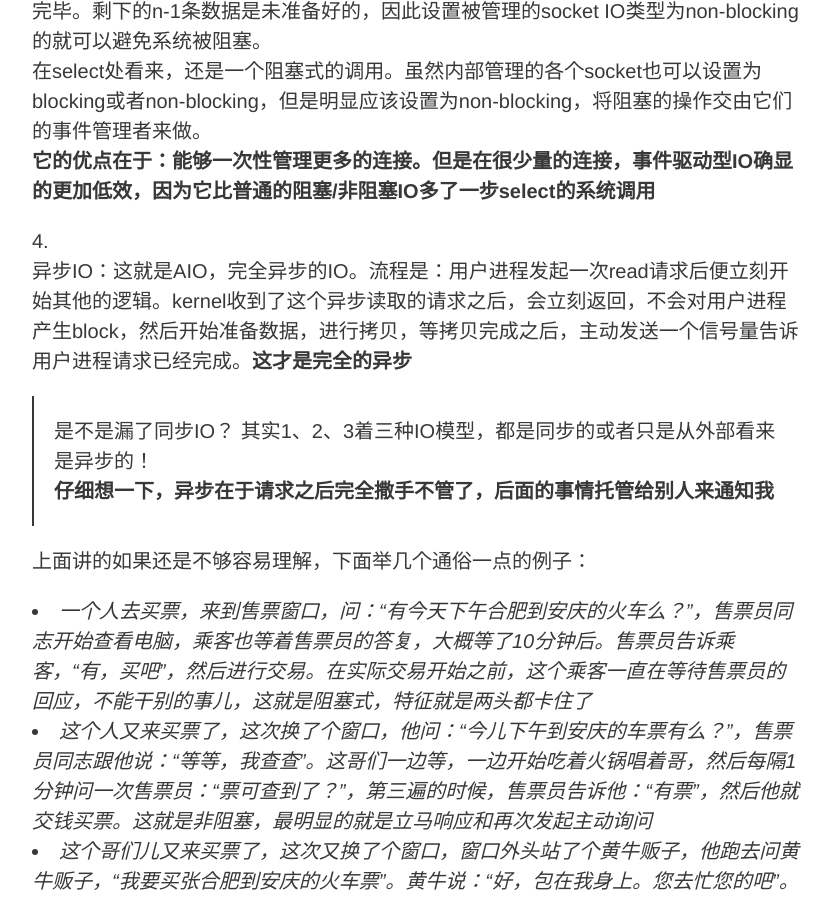
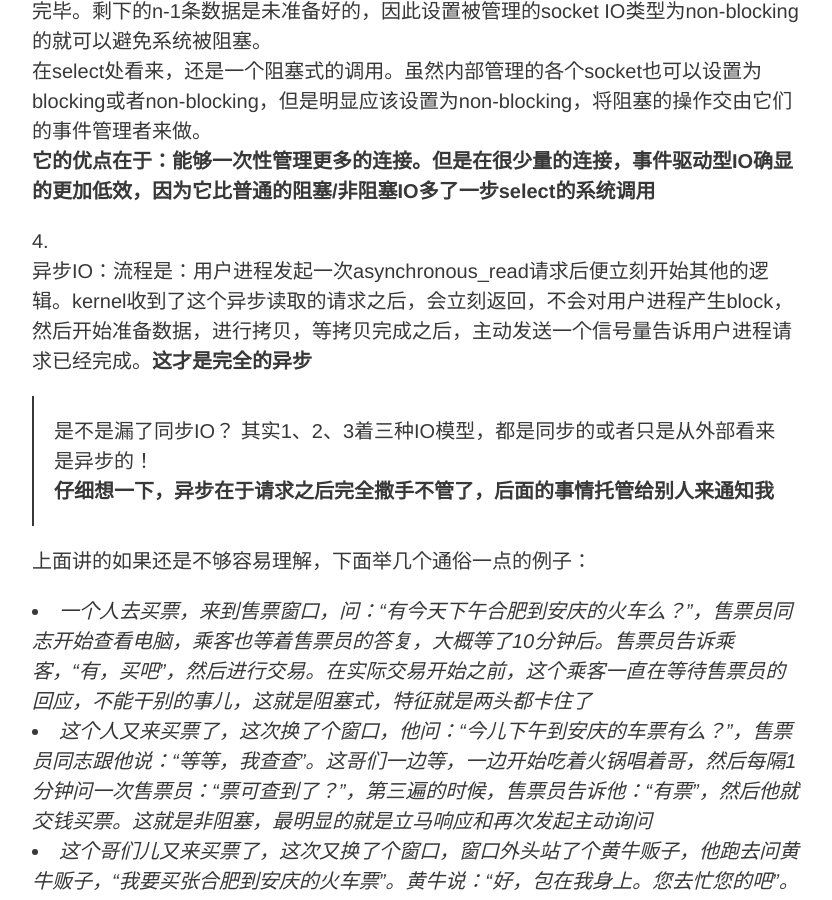
Before and after one commit to hellovigoss/blog, a Jekyll site: the page built from _posts/2015-02-14-about-IO.markdown, in a window 1280 px wide and 900 px high, scrolled down 1428 px. Shown: the whole window, without its empty margins (224-1056 px from the left). Built offline with Jekyll 4.4.1, drawn with Linux system fonts in a browser that asks for light colours; some web fonts are replaced; Markdown is read by kramdown in place of the engine named in the settings; comment, search, counter and statistics services are not loaded.

Commit message:
new sync

```diff
--- a/_posts/2015-02-14-about-IO.markdown
+++ b/_posts/2015-02-14-about-IO.markdown
@@ -27,7 +27,7 @@ categories: Technology
  在select处看来，还是一个阻塞式的调用。虽然内部管理的各个socket也可以设置为blocking或者non-blocking，但是明显应该设置为non-blocking，将阻塞的操作交由它们的事件管理者来做。
  **它的优点在于：能够一次性管理更多的连接。但是在很少量的连接，事件驱动型IO确显的更加低效，因为它比普通的阻塞/非阻塞IO多了一步select的系统调用**
 
-4. 异步IO：这就是AIO，完全异步的IO。流程是：用户进程发起一次read请求后便立刻开始其他的逻辑。kernel收到了这个异步读取的请求之后，会立刻返回，不会对用户进程产生block，然后开始准备数据，进行拷贝，等拷贝完成之后，主动发送一个信号量告诉用户进程请求已经完成。**这才是完全的异步**
+4. 异步IO：流程是：用户进程发起一次asynchronous_read请求后便立刻开始其他的逻辑。kernel收到了这个异步读取的请求之后，会立刻返回，不会对用户进程产生block，然后开始准备数据，进行拷贝，等拷贝完成之后，主动发送一个信号量告诉用户进程请求已经完成。**这才是完全的异步**
 
 > 是不是漏了同步IO？
  其实1、2、3着三种IO模型，都是同步的或者只是从外部看来是异步的！
```
Also changed, not shown: 1 other file.
